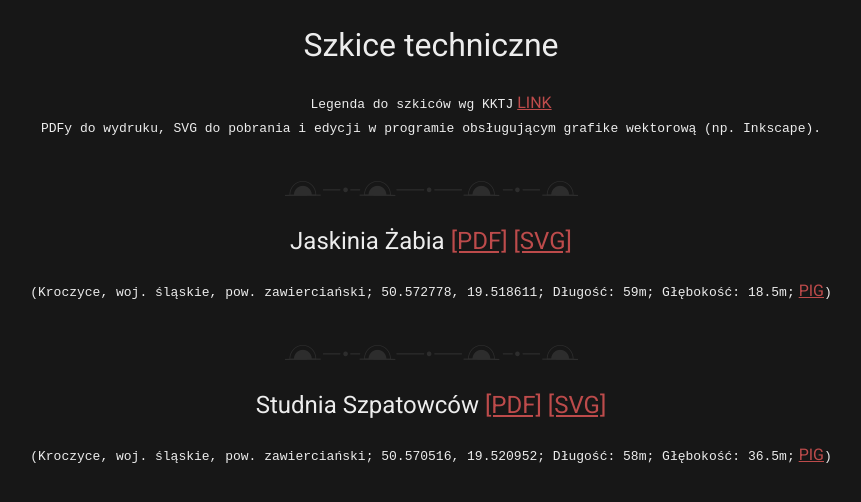
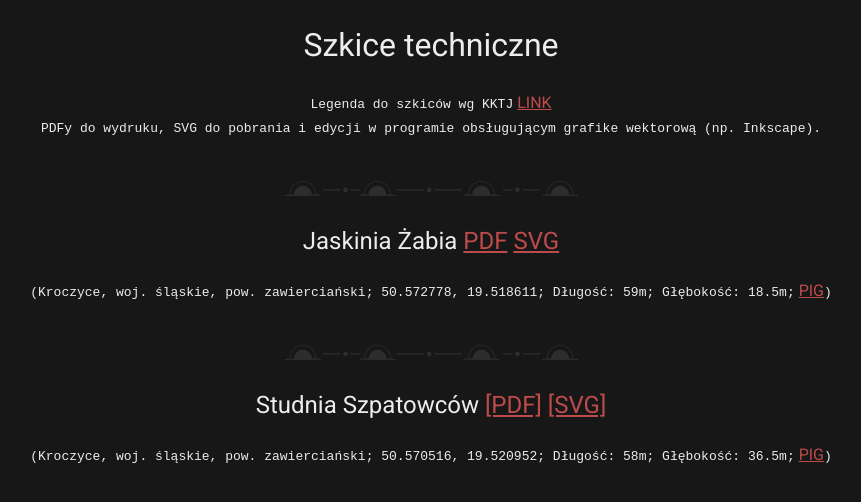
Before and after one commit to dziury/szkice, a Jekyll site: the page built from index.md, in a window 1280 px wide. Shown: the top 502 px of the page, without its empty margins (209-1070 px from the left). Built offline with Jekyll 4.4.1, drawn with Linux system fonts in a browser that asks for light colours; our own code applies the rules of GitHub Pages for plain Markdown files.

```diff
--- a/index.md
+++ b/index.md
@@ -6,7 +6,7 @@
 ![title](Obrazy/site div 3.png)
 <br>
 
-## Jaskinia Żabia [[PDF]](https://docs.google.com/viewer?url=https://github.com/dziury/szkice/raw/gh-pages/PDF/Jaskinia%20Z%CC%87abia.pdf){:target="_blank"} [[SVG]](https://github.com/dziury/szkice/raw/gh-pages/SVG/Jaskinia%20%C5%BBabia.svg){:target="_blank"}
+## Jaskinia Żabia [PDF](https://docs.google.com/viewer?url=https://github.com/dziury/szkice/raw/gh-pages/PDF/Jaskinia%20Z%CC%87abia.pdf){:target="_blank"} [SVG](https://github.com/dziury/szkice/raw/gh-pages/SVG/Jaskinia%20%C5%BBabia.svg){:target="_blank"}
 <code>(Kroczyce, woj. śląskie, pow. zawierciański; 50.572778, 19.518611; Długość: 59m; Głębokość: 18.5m;</code> [PIG](http://jaskiniepolski.pgi.gov.pl/Details/Information/3531){:target="_blank"}<code>)</code>
 
 <br>
```
